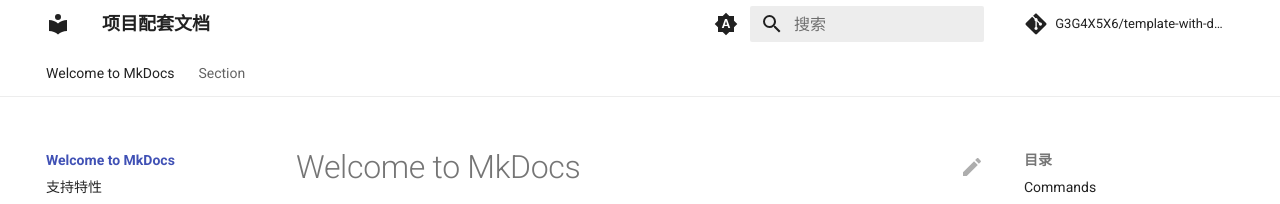
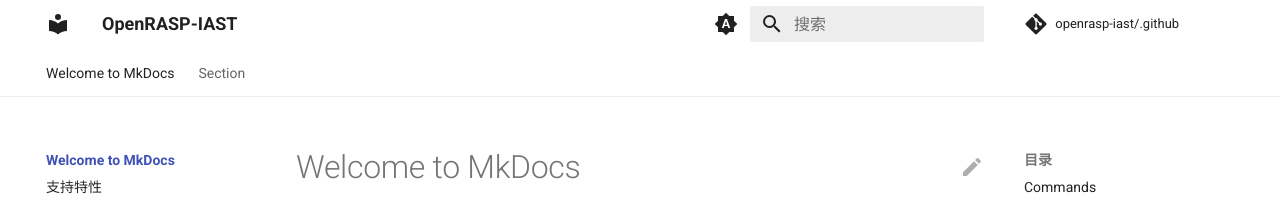
Before and after one commit to openrasp-iast/.github, an MkDocs documentation site: the page built from docs/index.md, in a window 1280 px wide. Shown: the top 204 px of the page. Built offline with MkDocs 1.6.1 and Material for MkDocs 9.7.7, drawn with Linux system fonts in a browser that asks for light colours; comment, search, counter and statistics services are not loaded.

Commit message:
Update mkdocs.yml

```diff
--- a/mkdocs.yml
+++ b/mkdocs.yml
@@ -1,13 +1,12 @@
-site_name: 项目配套文档
+site_name: OpenRASP-IAST
 site_url: https://github.com/G3G4X5X6/template-with-doc
 site_author: G3G4X5X6
 site_description: >-
-  站点描述: Create a branded static site from a set of Markdown files to host the
-  documentation of your Open Source or commercial project
+  站点描述: 交互式应用安全测试解决方案研究。
 
 # Repository
-repo_url: https://github.com/G3G4X5X6/template-with-doc
-repo_name: G3G4X5X6/template-with-doc
+repo_url: https://github.com/openrasp-iast/.github
+repo_name: openrasp-iast/.github
 edit_uri: edit/doc/docs/
 
 
```
